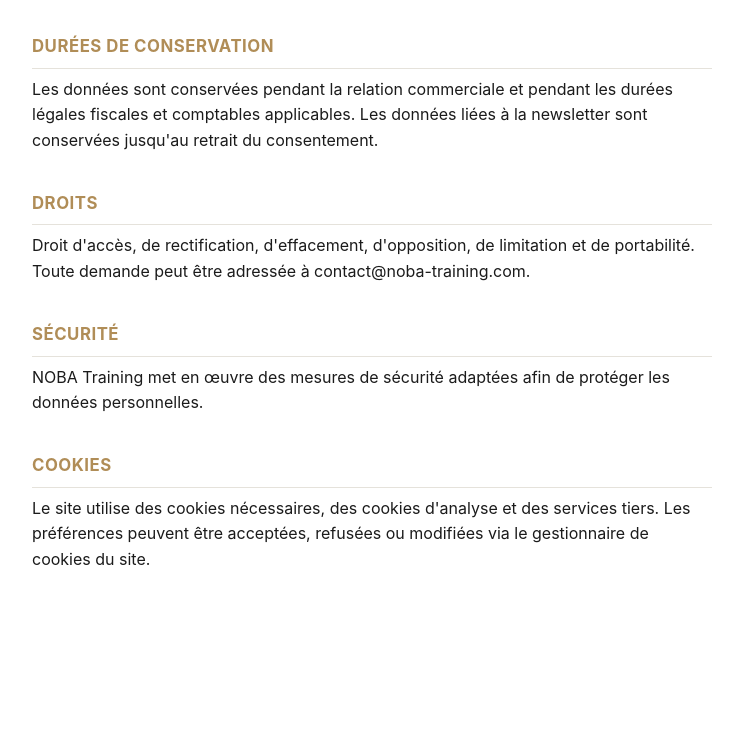
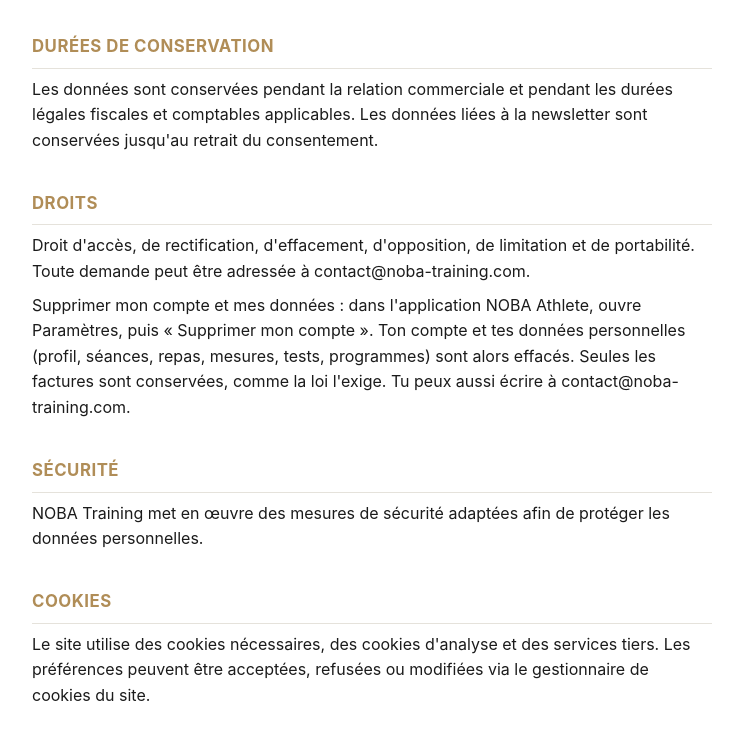
Before and after one commit to nassimboucenna1/noba-legal, a plain HTML site: page index.html in a window 1280 px wide. Shown: the part 818-1558 px from the top of the page, without its empty margins (268-1011 px from the left). Before the commit the page ends 1478 px from the top, so only its background shows below. Drawn offline with Linux system fonts and the light colour scheme.

Commit message:
Politique de confidentialité : suppression du compte et des données depuis l'application

```diff
--- a/index.html
+++ b/index.html
@@ -82,6 +82,7 @@ Email : contact@noba-training.com.</p>
 
   <h2>Droits</h2>
   <p>Droit d'accès, de rectification, d'effacement, d'opposition, de limitation et de portabilité. Toute demande peut être adressée à contact@noba-training.com.</p>
+  <p>Supprimer mon compte et mes données : dans l'application NOBA Athlete, ouvre Paramètres, puis « Supprimer mon compte ». Ton compte et tes données personnelles (profil, séances, repas, mesures, tests, programmes) sont alors effacés. Seules les factures sont conservées, comme la loi l'exige. Tu peux aussi écrire à contact@noba-training.com.</p>
 
   <h2>Sécurité</h2>
   <p>NOBA Training met en œuvre des mesures de sécurité adaptées afin de protéger les données personnelles.</p>
```
